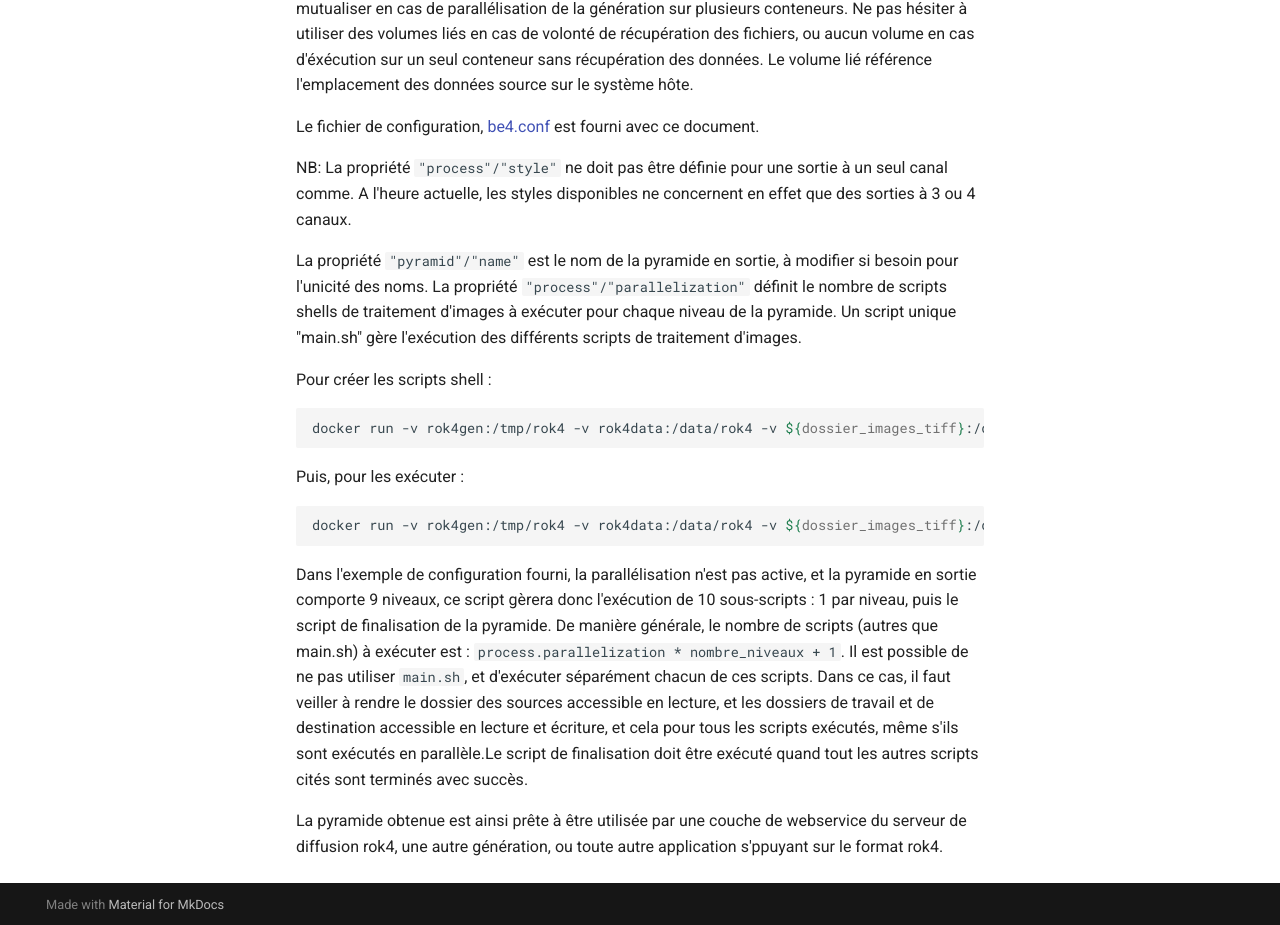
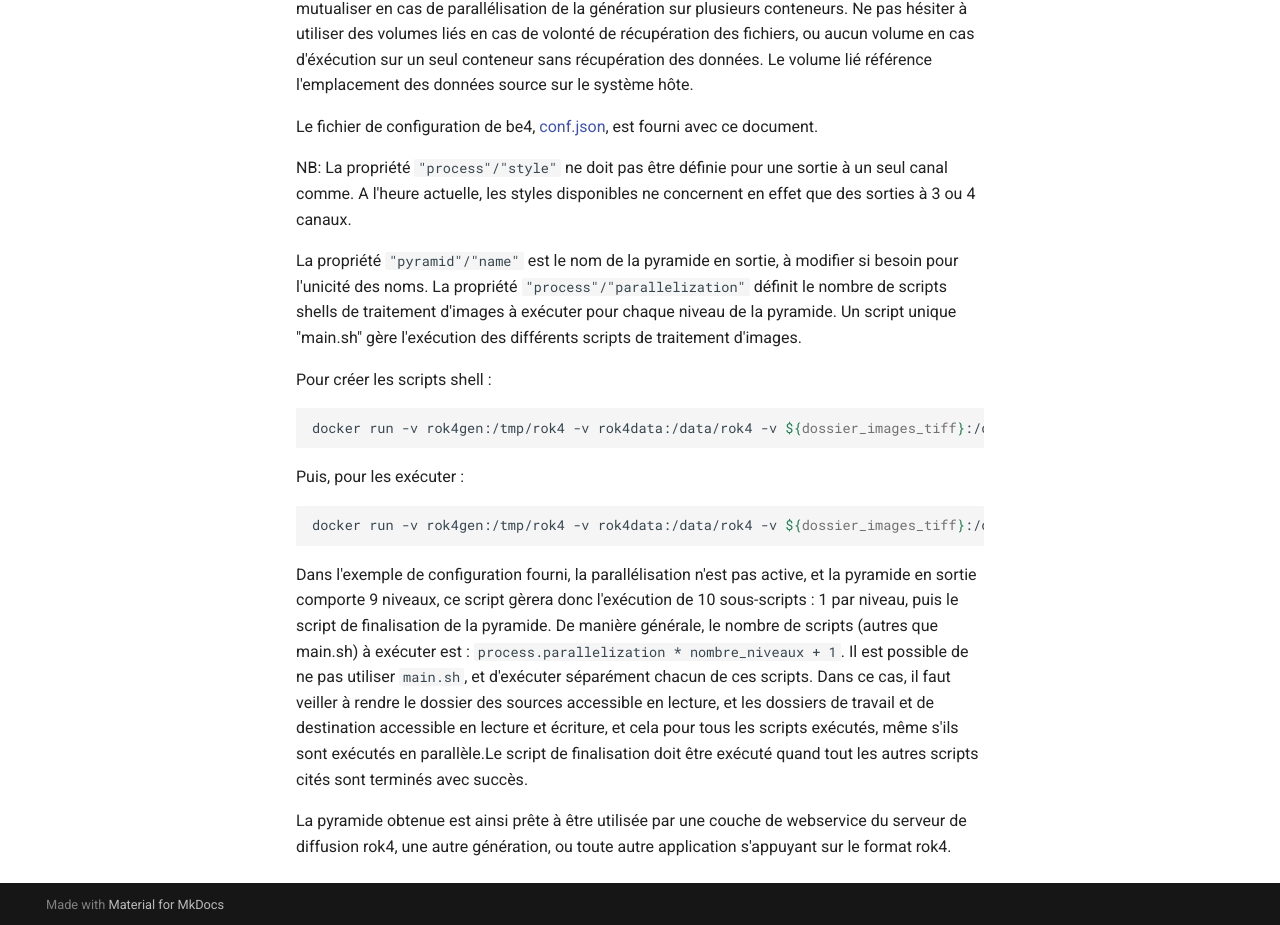
Before and after one commit to rok4/rok4.github.io, an MkDocs documentation site: the page built from docs/tutorials/generation_mnt_rgealti_perl/index.md, in a window 1280 px wide and 1400 px high, scrolled down 1634 px. Shown: the part 472-1397 px from the top of the window. Built offline with MkDocs 1.6.1 and Material for MkDocs 9.7.7, drawn with Linux system fonts in a browser that asks for light colours.

Commit message:
Correction de la structure des fchiers et dossiers de tutoriels

````diff
--- a/docs/tutorials_dir/generation_mnt_rgealti_perl.md
+++ b/docs/tutorials/generation_mnt_rgealti_perl/index.md
@@ -1,7 +1,7 @@
 # Génération d'une pyramide MNT RGEALTI avec les outils perl de la suite rok4
 ## Construction de l'image docker
 
-L'image docker sera construite d'après le fichier [Dockerfile](./generation_mnt_rgealti_perl_assets/Dockerfile) joint.
+L'image docker sera construite d'après le fichier [Dockerfile](./Dockerfile) joint.
 Un accès internet par docker est requis lors du build. (Attention donc en cas d'utilisation d'un VPN ou d'un proxy.)
 
 Dans le dossier qui servira de contexte de build, créer un dossier `dpkg/`. Y placer les fichiers debians récupérés sur les pages suivantes.
@@ -72,7 +72,7 @@
 Les volumes nommés sont là pour indiquer les dossiers utilisés par la configuration fournie, et à mutualiser en cas de parallélisation de la génération sur plusieurs conteneurs. Ne pas hésiter à utiliser des volumes liés en cas de volonté de récupération des fichiers, ou aucun volume en cas d'éxécution sur un seul conteneur sans récupération des données.
 Le volume lié référence l'emplacement des données source sur le système hôte.
 
-Le fichier de configuration, [be4.conf](./generation_mnt_rgealti_perl_assets/be4.conf) est fourni avec ce document.
+Le fichier de configuration de be4, [conf.json](./conf.json), est fourni avec ce document.
 
 NB: La propriété `"process"/"style"` ne doit pas être définie pour une sortie à un seul canal comme. A l'heure actuelle, les styles disponibles ne concernent en effet que des sorties à 3 ou 4 canaux.
 
@@ -83,17 +83,17 @@
 Pour créer les scripts shell :
 
 ```bash
-docker run -v rok4gen:/tmp/rok4 -v rok4data:/data/rok4 -v ${dossier_images_tiff}:/data/RGEALTI -v ${fichier_de_configuration}:/tmp/config/be4.conf --rm local/rok4_perl_gen be4.pl --conf=/tmp/config/be4.conf
+docker run -v rok4gen:/tmp/rok4 -v rok4data:/data/rok4 -v ${dossier_images_tiff}:/data/RGEALTI -v ${fichier_de_configuration}:/tmp/config/conf.json --rm local/rok4_perl_gen be4.pl --conf=/tmp/config/conf.json
 ```
 
 Puis, pour les exécuter :
 
 ```bash
-docker run -v rok4gen:/tmp/rok4 -v rok4data:/data/rok4 -v ${dossier_images_tiff}:/data/RGEALTI -v ${fichier_de_configuration}:/tmp/config/be4.conf --rm local/rok4_perl_gen bash /tmp/rok4/scripts/main.sh
+docker run -v rok4gen:/tmp/rok4 -v rok4data:/data/rok4 -v ${dossier_images_tiff}:/data/RGEALTI -v ${fichier_de_configuration}:/tmp/config/conf.json --rm local/rok4_perl_gen bash /tmp/rok4/scripts/main.sh
 ```
 
 Dans l'exemple de configuration fourni, la parallélisation n'est pas active, et la pyramide en sortie comporte 9 niveaux, ce script gèrera donc l'exécution de 10 sous-scripts : 1 par niveau, puis le script de finalisation de la pyramide.
 De manière générale, le nombre de scripts (autres que main.sh) à exécuter est : `process.parallelization * nombre_niveaux + 1`.
 Il est possible de ne pas utiliser `main.sh`, et d'exécuter séparément chacun de ces scripts. Dans ce cas, il faut veiller à rendre le dossier des sources accessible en lecture, et les dossiers de travail et de destination accessible en lecture et écriture, et cela pour tous les scripts exécutés, même s'ils sont exécutés en parallèle.Le script de finalisation doit être exécuté quand tout les autres scripts cités sont terminés avec succès.
 
-La pyramide obtenue est ainsi prête à être utilisée par une couche de webservice du serveur de diffusion rok4, une autre génération, ou toute autre application s'ppuyant sur le format rok4.
+La pyramide obtenue est ainsi prête à être utilisée par une couche de webservice du serveur de diffusion rok4, une autre génération, ou toute autre application s'appuyant sur le format rok4.
````
Also changed, not shown: docs/index.md (+1 -1 lines), docs/tutorials.md (deleted, +0 -16 lines), docs/tutorials/index.md (added, +15 -0 lines), docs/tutorials_dir/README.md (deleted, +0 -3 lines), docs/tutorials/generation_mnt_rgealti_perl/conf.json (renamed from docs/tutorials_dir/generation_mnt_rgealti_perl_assets/be4.conf), 2 other files.
